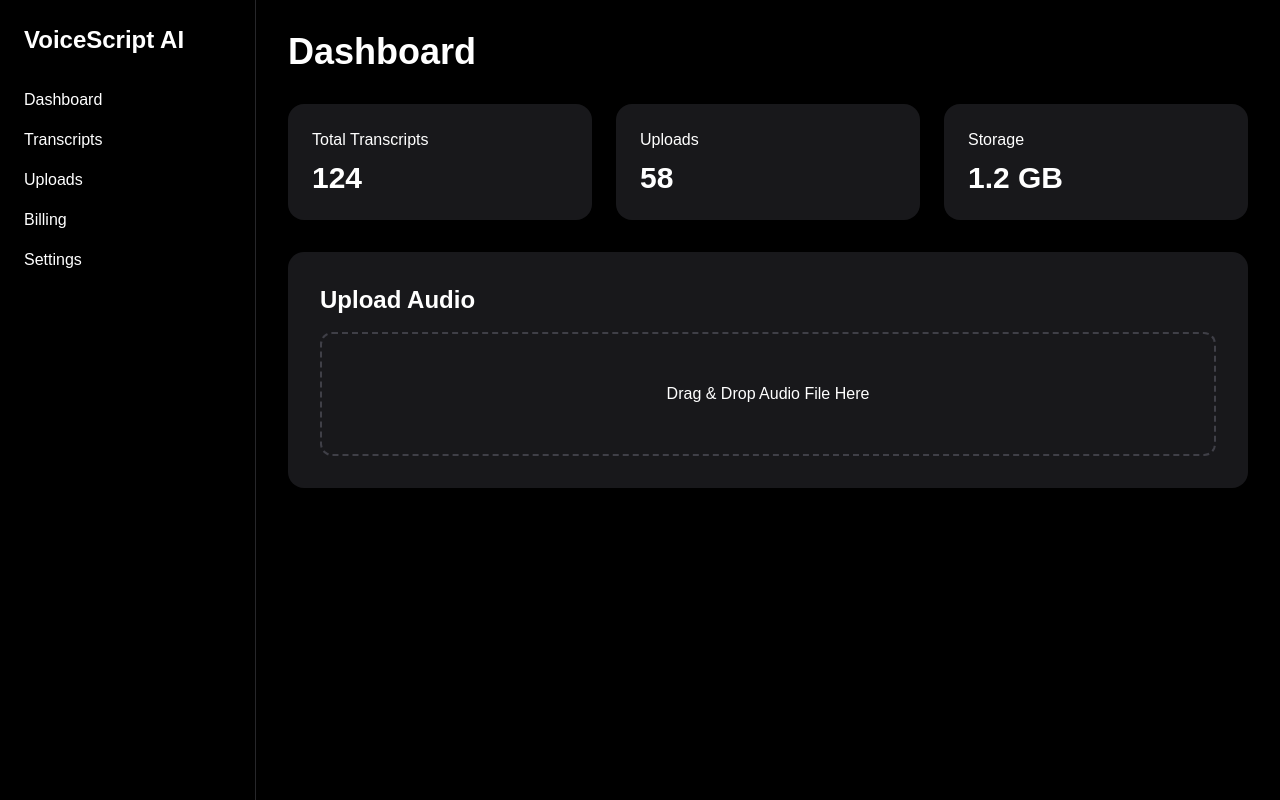
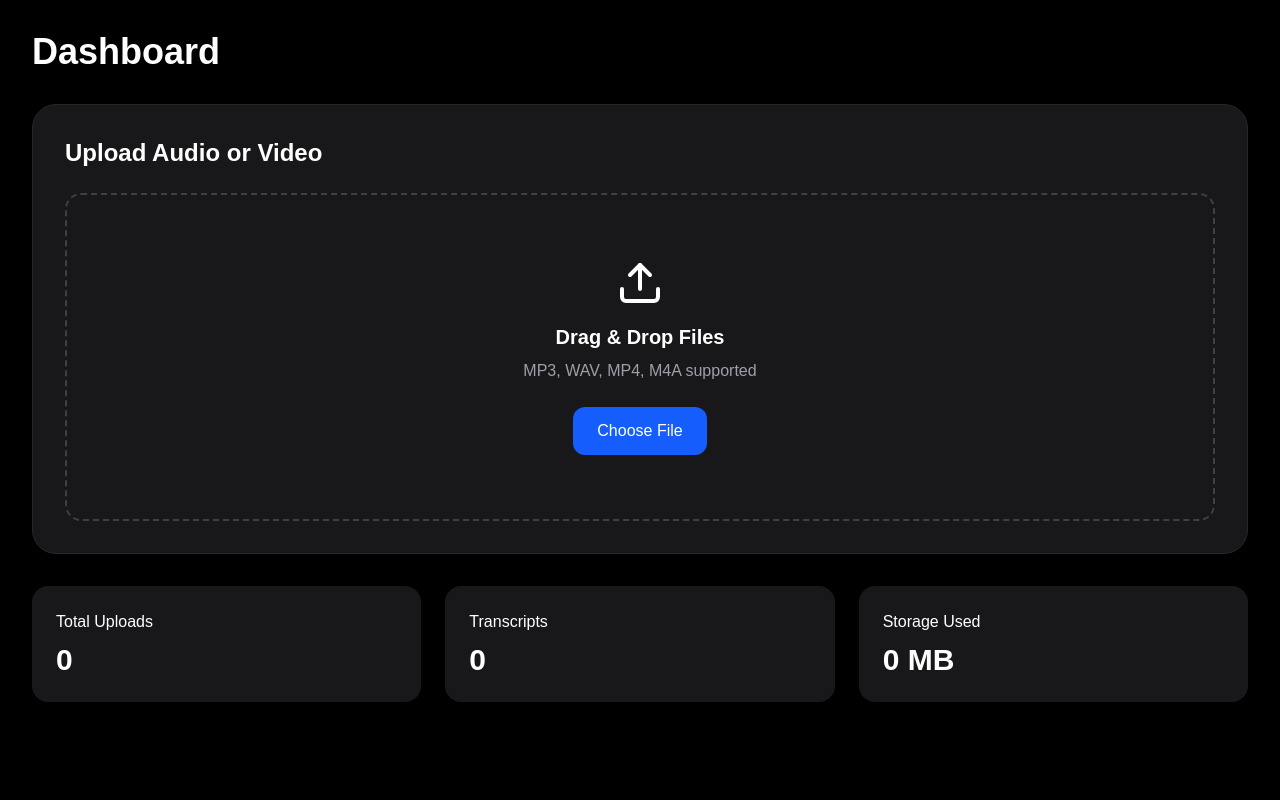
Before and after one commit to Kesarkarale/voicescript-ai, a Next.js app: page /dashboard in a window 1280 px wide. Built offline with nearby package versions, Linux system fonts and the light colour scheme.

Commit message:
Update page.tsx

```diff
--- a/app/dashboard/page.tsx
+++ b/app/dashboard/page.tsx
@@ -1,55 +1,29 @@
+import UploadBox from "@/components/UploadBox";
+
 export default function Dashboard() {
   return (
-    <main className="min-h-screen bg-black text-white">
-      <div className="flex">
-        {/* Sidebar */}
-        <aside className="w-64 border-r border-zinc-800 min-h-screen p-6">
-          <h2 className="text-2xl font-bold mb-8">
-            VoiceScript AI
-          </h2>
+    <main className="min-h-screen bg-black text-white p-8">
+      <h1 className="text-4xl font-bold mb-8">
+        Dashboard
+      </h1>
 
-          <div className="space-y-4">
-            <p>Dashboard</p>
-            <p>Transcripts</p>
-            <p>Uploads</p>
-            <p>Billing</p>
-            <p>Settings</p>
-          </div>
-        </aside>
+      <UploadBox />
 
-        {/* Content */}
-        <section className="flex-1 p-8">
-          <h1 className="text-4xl font-bold mb-8">
-            Dashboard
-          </h1>
+      <div className="mt-8 grid md:grid-cols-3 gap-6">
+        <div className="bg-zinc-900 p-6 rounded-2xl">
+          <h3>Total Uploads</h3>
+          <p className="text-3xl font-bold mt-2">0</p>
+        </div>
 
-          <div className="grid md:grid-cols-3 gap-6">
-            <div className="bg-zinc-900 rounded-2xl p-6">
-              <h3>Total Transcripts</h3>
-              <p className="text-3xl font-bold mt-2">124</p>
-            </div>
+        <div className="bg-zinc-900 p-6 rounded-2xl">
+          <h3>Transcripts</h3>
+          <p className="text-3xl font-bold mt-2">0</p>
+        </div>
 
-            <div className="bg-zinc-900 rounded-2xl p-6">
-              <h3>Uploads</h3>
-              <p className="text-3xl font-bold mt-2">58</p>
-            </div>
-
-            <div className="bg-zinc-900 rounded-2xl p-6">
-              <h3>Storage</h3>
-              <p className="text-3xl font-bold mt-2">1.2 GB</p>
-            </div>
-          </div>
-
-          <div className="bg-zinc-900 rounded-2xl p-8 mt-8">
-            <h2 className="text-2xl font-bold mb-4">
-              Upload Audio
-            </h2>
-
-            <div className="border-2 border-dashed border-zinc-700 rounded-xl p-12 text-center">
-              Drag & Drop Audio File Here
-            </div>
-          </div>
-        </section>
+        <div className="bg-zinc-900 p-6 rounded-2xl">
+          <h3>Storage Used</h3>
+          <p className="text-3xl font-bold mt-2">0 MB</p>
+        </div>
       </div>
     </main>
   );
```
